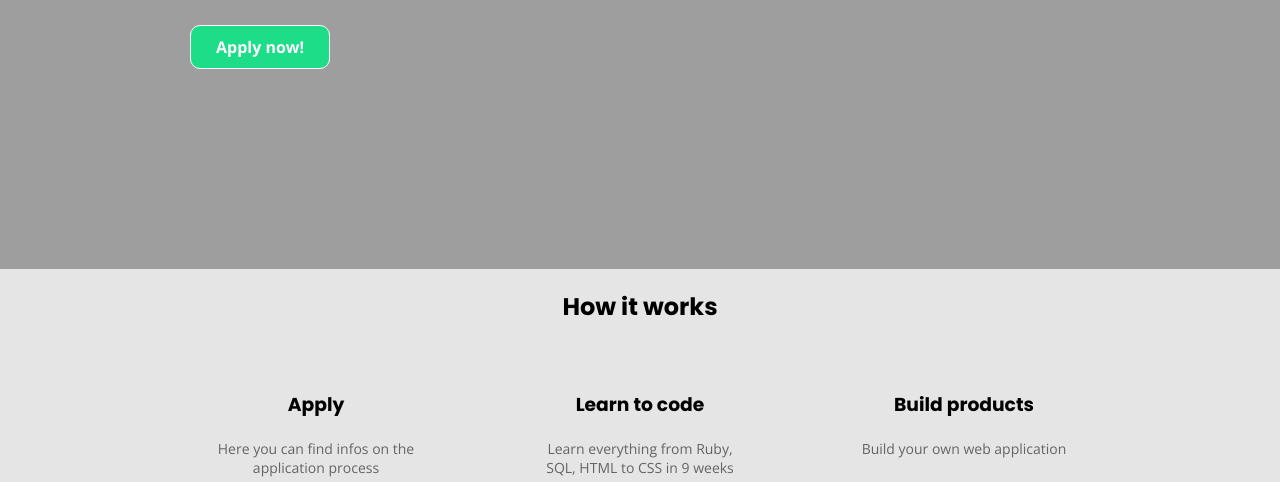
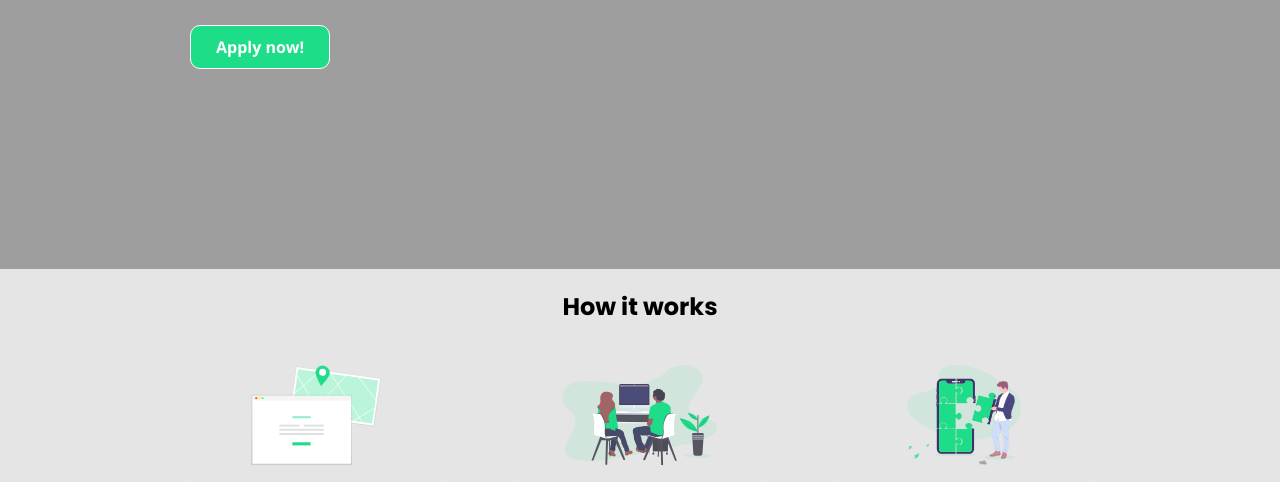
Before and after one commit to kkutscher/landing, a plain HTML site: page index.html in a window 1280 px wide. Shown: the part 318-800 px from the top of the page. Drawn offline with nearby package versions, Linux system fonts and the light colour scheme; the site is published under a folder, as on GitHub Pages, so addresses that start at the root find nothing.

Commit message:
image paths added

```diff
--- a/index.html
+++ b/index.html
@@ -22,19 +22,19 @@
 
     <div class="cards">
       <div class="card">
-        <img src="/images/apply.svg" alt="">
+        <img src="images/apply.svg" alt="">
         <h3>Apply</h3>
         <p>Here you can find infos on the application process</p>
       </div>
 
       <div class="card">
-        <img src="/images/learn.svg" alt="">
+        <img src="images/learn.svg" alt="">
         <h3>Learn to code</h3>
         <p>Learn everything from Ruby, SQL, HTML to CSS in 9 weeks</p>
       </div>
 
       <div class="card">
-        <img src="/images/product.svg" alt="">
+        <img src="images/product.svg" alt="">
         <h3>Build products</h3>
         <p>Build your own web application</p>
       </div>
```
Also changed, not shown: 2 other files.
